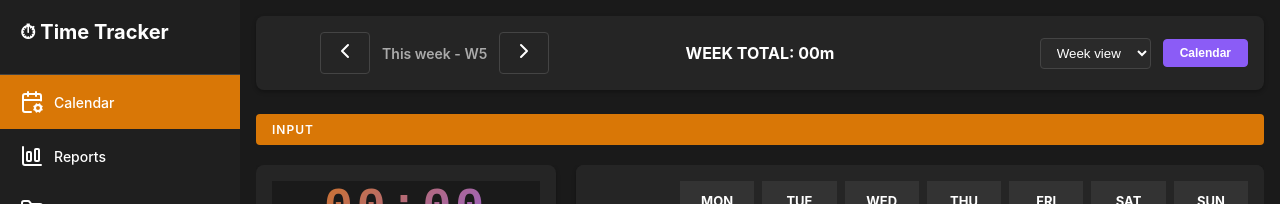
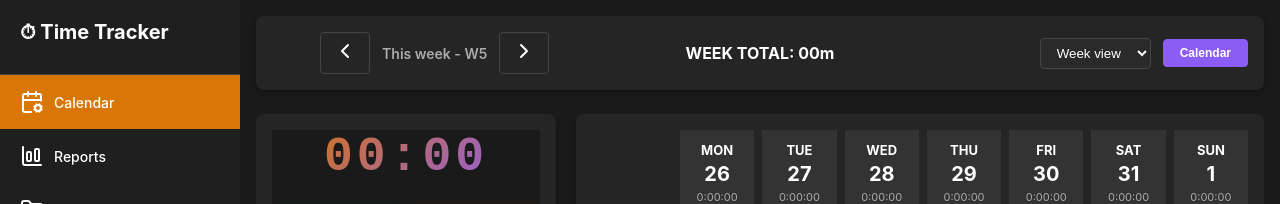
Before and after one commit to Cola1000/time_tracking_app, a Svelte app in the folder frontend/: page / in a window 1280 px wide. Shown: the top 204 px of the page. Built offline with nearby package versions, Linux system fonts and the light colour scheme; no server answers.

Commit message:
getting rid of input bar at the top of the screen in calendar page

```diff
--- a/frontend/src/components/Calendar.svelte
+++ b/frontend/src/components/Calendar.svelte
@@ -190,8 +190,6 @@
     </div>
   </div>
 
-  <div class="input-section">INPUT</div>
-
   <div class="timeline-container">
     <div class="timer-section-inline">
       <Timer activeDay={formatDate(new Date())} on:timerAdded={() => loadWeekData()} />
--- a/frontend/src/styles/calendar.css
+++ b/frontend/src/styles/calendar.css
@@ -83,17 +83,6 @@
 
 .calendar-btn:hover {
   background-color: var(--accent-secondary-hover);
-}
-
-.input-section {
-  background-color: var(--accent-primary);
-  color: #fff;
-  padding: 8px 16px;
-  margin-bottom: 20px;
-  border-radius: 4px;
-  font-weight: 600;
-  font-size: 12px;
-  letter-spacing: 1px;
 }
 
 .timeline-container {
```
